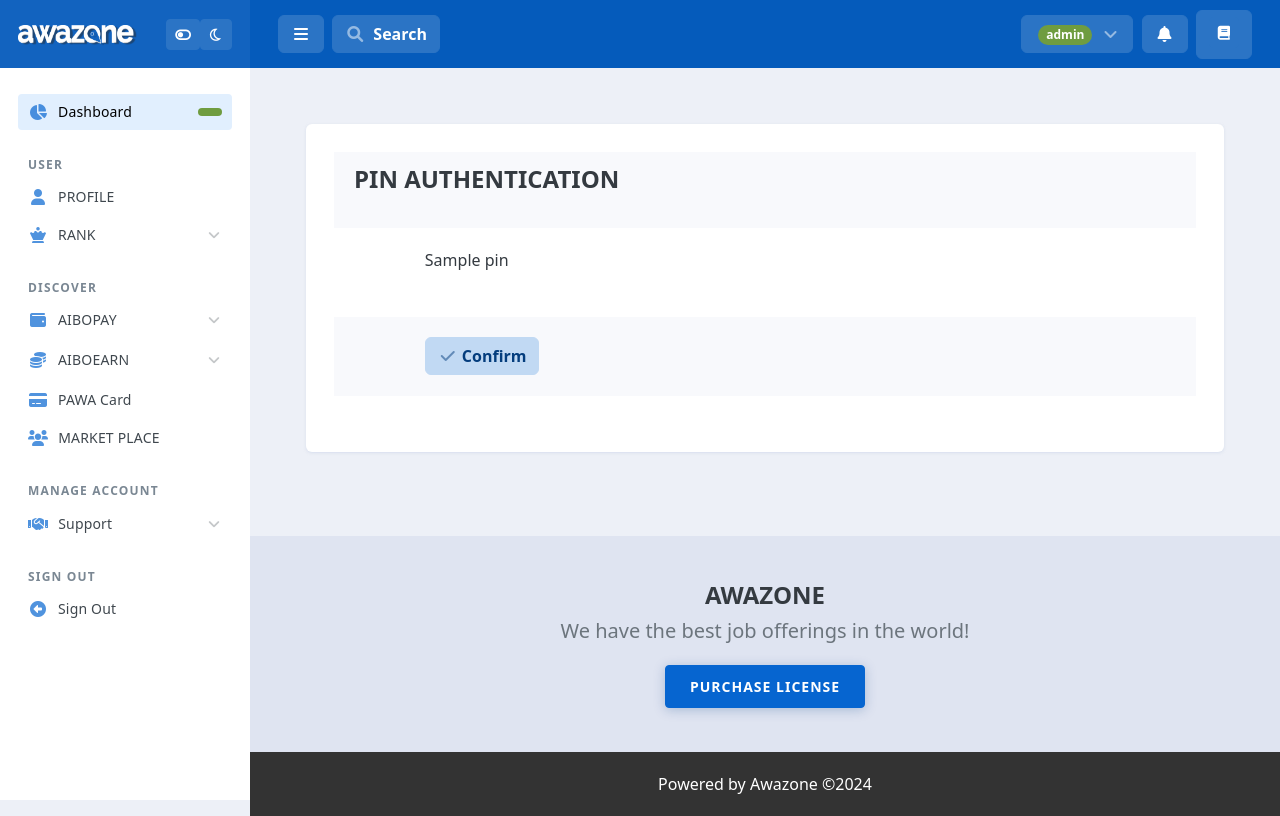
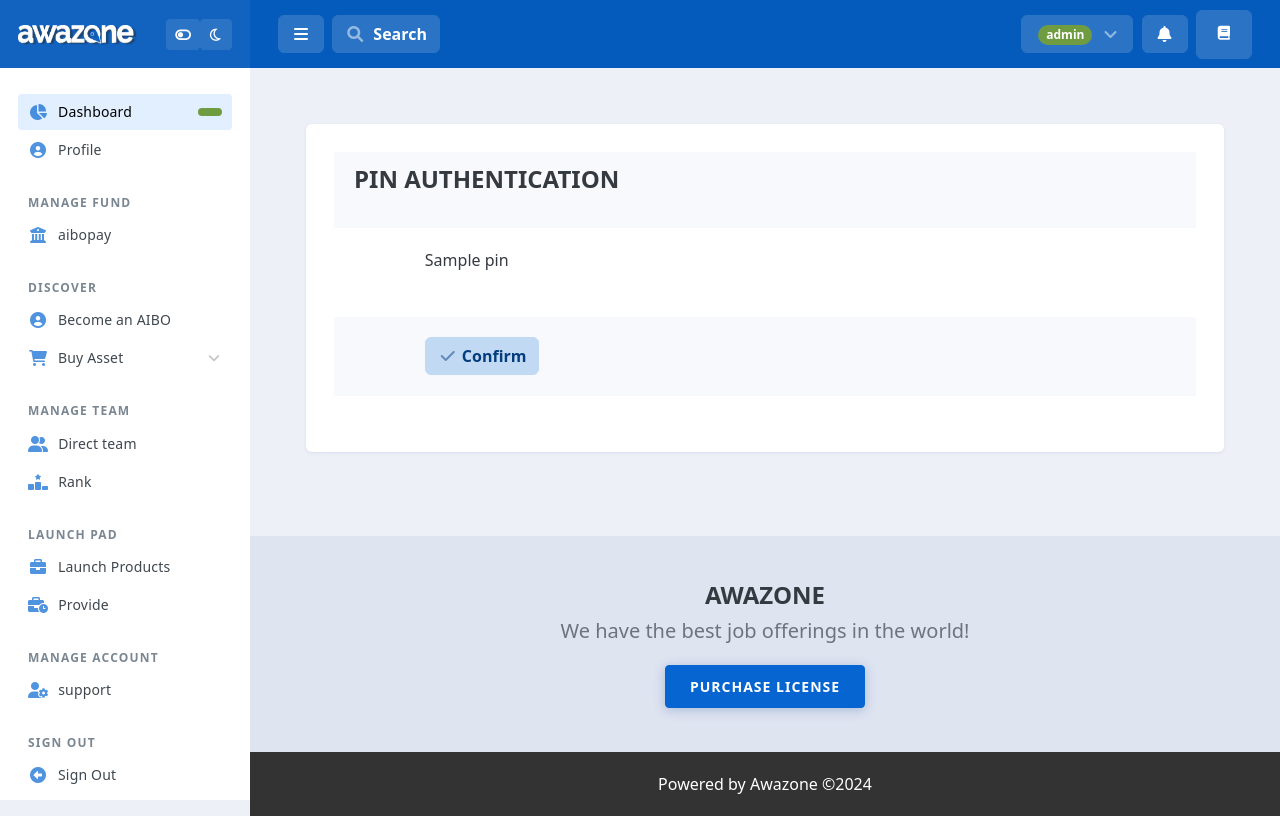
Before and after one commit to awazone001/awazone, a Django app: template templates/PINForm.html in a window 1280 px wide. Run offline with Django 5.2, Linux system fonts and the light colour scheme; the template is opened without the code that fills it: most values are stand-ins (such as "Sample title", 1, 10 or a date in 2020); some libraries are stand-ins or nearby versions.

Commit message:
Latest commit

```diff
--- a/templates/base.html
+++ b/templates/base.html
@@ -48,139 +48,80 @@
               <span class="nav-main-link-name">Dashboard</span>
               <span class="nav-main-link-badge badge rounded-pill bg-success">{{ user.username }}</span>
             </a>
-            <li class="nav-main-heading">USER</li>
             <li class="nav-main-item">
               <a class="nav-main-link nav-main-link-menu" href="{% url 'user_profile' %}">
-                <i class="nav-main-link-icon fa fa-user"></i>
-                <span class="nav-main-link-name">PROFILE</span>
+                <i class="nav-main-link-icon fa fa-user-circle"></i>
+                <span class="nav-main-link-name">Profile</span>
+              </a>
+            </li>
+            <li class="nav-main-heading">Manage Fund</li>
+            <li class="nav-main-item">
+              <a class="nav-main-link nav-main-link-menu" href="">
+                <i class="nav-main-link-icon fa fa-bank"></i>
+                <span class="nav-main-link-name">aibopay</span>
+              </a>
+            </li>
+            <li class="nav-main-heading">Discover</li>
+            <li class="nav-main-item">
+              <a class="nav-main-link nav-main-link-menu" href="">
+                <i class="nav-main-link-icon fa fa-user-circle"></i>
+                <span class="nav-main-link-name">Become an AIBO</span>
               </a>
             </li>
             <li class="nav-main-item">
               <a class="nav-main-link nav-main-link-submenu" data-toggle="submenu" aria-haspopup="true" aria-expanded="false" href="">
-                <i class="nav-main-link-icon fa fa-chess-queen"></i>
-                <span class="nav-main-link-name">RANK</span>
+                <i class="nav-main-link-icon fa fa-shopping-cart"></i>
+                <span class="nav-main-link-name">Buy Asset</span>
               </a>
               <ul class="nav-main-submenu">
                 <li class="nav-main-item">
-                <a class="nav-main-link" href="{% url 'levels' %}">
-                  <i class="nav-main-link-icon fa fa-chess-queen"></i>
-                    <span class="nav-main-link-name">Ranks</span>
+                  <a class="nav-main-link" href="">
+                    <i class="nav-main-link-icon fa fa-users"></i>
+                    <span class="nav-main-link-name">Marketplace</span>
                   </a>
                 </li>
               </ul>
               <ul class="nav-main-submenu">
                 <li class="nav-main-item">
-                  <a class="nav-main-link" href="{% url 'verify_level' %}">
-                    <i class="nav-main-link-icon fa fa-check-circle"></i>
-                    <span class="nav-main-link-name">Verify Rank</span>
+                  <a class="nav-main-link" href="">
+                    <i class="nav-main-link-icon fa fa-chart-pie"></i>
+                    <span class="nav-main-link-name">Asset</span>
                   </a>
                 </li>
               </ul>
             </li>
-            <li class="nav-main-heading">DISCOVER</li>
+            <li class="nav-main-heading">Manage Team</li>
             <li class="nav-main-item">
-              <a class="nav-main-link nav-main-link-submenu" data-toggle="submenu" aria-haspopup="true" aria-expanded="false" href="">
-                <i class="nav-main-link-icon fa fa-wallet"></i>
-                <span class="nav-main-link-name">AIBOPAY</span>
+              <a class="nav-main-link nav-main-link-menu" href="">
+                <i class="nav-main-link-icon fa fa-user-friends"></i>
+                <span class="nav-main-link-name">Direct team</span>
               </a>
-              <ul class="nav-main-submenu">
-                <li class="nav-main-item">
-                  <a class="nav-main-link" href="{% url 'aibopay_dashboard' %}">
-                    <i class="nav-main-link-icon fa fa-chart-pie"></i>
-                    <span class="nav-main-link-name">Home</span>
-                  </a>
-                </li>
-              </ul>
-              <ul class="nav-main-submenu">
-                <li class="nav-main-item">
-                  <a class="nav-main-link" href="{% url 'initiate_payment' %}">
-                    <i class="nav-main-link-icon fa fa-arrow-alt-circle-down"></i>
-                    <span class="nav-main-link-name">Deposit</span>
-                  </a>
-                </li>
-              </ul>
-              <ul class="nav-main-submenu">
-                <li class="nav-main-item">
-                  <a class="nav-main-link" href="{% url 'withdraw' %}">
-                    <i class="nav-main-link-icon fa fa-arrow-alt-circle-up"></i>
-                    <span class="nav-main-link-name">Withdraw</span>
-                  </a>
-                </li>
-              </ul>
-              <ul class="nav-main-submenu">
-                <li class="nav-main-item">
-                  <a class="nav-main-link" href="{% url 'reset_pin' %}">
-                    <i class="nav-main-link-icon fa fa-link"></i>
-                    <span class="nav-main-link-name">Reset PIN</span>
-                  </a>
-                </li>
-              </ul>
-            </li>
-            <li class="nav-main-item">
-              <a class="nav-main-link nav-main-link-submenu" data-toggle="submenu" aria-haspopup="true" aria-expanded="false" href="">
-                <i class="nav-main-link-icon fa fa-coins"></i>
-                <span class="nav-main-link-name">AIBOEARN</span>
-              </a>
-              <ul class="nav-main-submenu">
-                <li class="nav-main-submenu">
-                  <li class="nav-main-item">
-                    <a class="nav-main-link" href="{% url 'aiboearn_dashboard' %}">
-                      <i class="nav-main-link-icon fa fa-chart-pie"></i>
-                      <span class="nav-main-link-name">Home</span>
-                    </a>
-                  </li>
-                </li>
-                <li class="nav-main-submenu">
-                  <li class="nav-main-item">
-                    <a class="nav-main-link" href="{% url 'user_view_sector' %}">
-                      <i class="nav-main-link-icon fa fa-diamond"></i>
-                      <span class="nav-main-link-name">Sectors</span>
-                    </a>
-                  </li>
-                </li>
-                <li class="nav-main-submenu">
-                  <li class="nav-main-item">
-                    <a class="nav-main-link" href="{% url 'user_view_asset' %}">
-                      <i class="nav-main-link-icon fa fa-hourglass"></i>
-                      <span class="nav-main-link-name">Assets</span>
-                    </a>
-                  </li>
-                </li>
-              </ul>
             </li>
             <li class="nav-main-item">
               <a class="nav-main-link nav-main-link-menu" href="">
-                <i class="nav-main-link-icon fa fa-credit-card"></i>
-                <span class="nav-main-link-name">PAWA Card</span>
+                <i class="nav-main-link-icon fa fa-ranking-star"></i>
+                <span class="nav-main-link-name">Rank</span>
               </a>
+            </li>
+            <li class="nav-main-heading">Launch Pad</li>
+            <li class="nav-main-item">
               <a class="nav-main-link nav-main-link-menu" href="">
-                <i class="nav-main-link-icon fa fa-users"></i>
-                <span class="nav-main-link-name">MARKET PLACE</span>
+                <i class="nav-main-link-icon fa fa-briefcase"></i>
+                <span class="nav-main-link-name">Launch Products</span>
+              </a>
+            </li>
+            <li class="nav-main-item">
+              <a class="nav-main-link nav-main-link-menu" href="">
+                <i class="nav-main-link-icon fa fa-business-time"></i>
+                <span class="nav-main-link-name">Provide</span>
               </a>
             </li>
             <li class="nav-main-heading">Manage Account</li>
             <li class="nav-main-item">
-              <a class="nav-main-link nav-main-link-submenu" data-toggle="submenu" aria-haspopup="true" aria-expanded="false" href="#">
-                <i class="nav-main-link-icon fa fa-handshake"></i>
-                <span class="nav-main-link-name">Support</span>
+              <a class="nav-main-link nav-main-link-menu" href="{% url 'customer_support' %}">
+                <i class="nav-main-link-icon fa fa-user-cog"></i>
+                <span class="nav-main-link-name">support</span>
               </a>
-              <ul class="nav-main-submenu">
-                <li class="nav-main-item">
-                  <a class="nav-main-link" href="{% url 'customer_support' %}">
-                    <span class="nav-main-link-name">Customer Support</span>
-                  </a>
-                </li>
-                <li class="nav-main-item">
-                  <a class="nav-main-link" href="{% url 'contact' %}">
-                    <span class="nav-main-link-name">Contact Center</span>
-                  </a>
-                </li>
-                <li class="nav-main-item">
-                  <a class="nav-main-link" href="">
-                    <span class="nav-main-link-name">Resources</span>
-                  </a>
-                </li>
-              </ul>
             </li>
             <li class="nav-main-heading">Sign Out</li>
             <li class="nav-main-item">
--- a/user_module/urls.py
+++ b/user_module/urls.py
@@ -23,6 +23,5 @@ urlpatterns = [
     auth_views.PasswordResetCompleteView.as_view(template_name = "reset_password_done.html"),
     name="password_reset_complete"),
     path('user-ranks/',views.view_level,name='levels'),
-    path('verify-rank/',views.verify_level,name='verify_level'),
     path('terms-and-conditions/',views.view_terms_and_conditions,name='terms-and-conditions')
 ]
```
Also changed, not shown: templates/user_verify_level.html (deleted, +0 -40 lines), user_module/forms.py (+1 -12 lines), user_module/models.py (+6 -40 lines), user_module/views.py (+2 -35 lines), media/PROFILE_PICTURES/default_avatar.jpg (added), media/PROFILE_PICTURES/default_avatar_5dqhYJM.jpg (added), user_module/migrations/0005_alter_aibo_level_alter_level_level_delete_reward.py (added), 1 other file.
